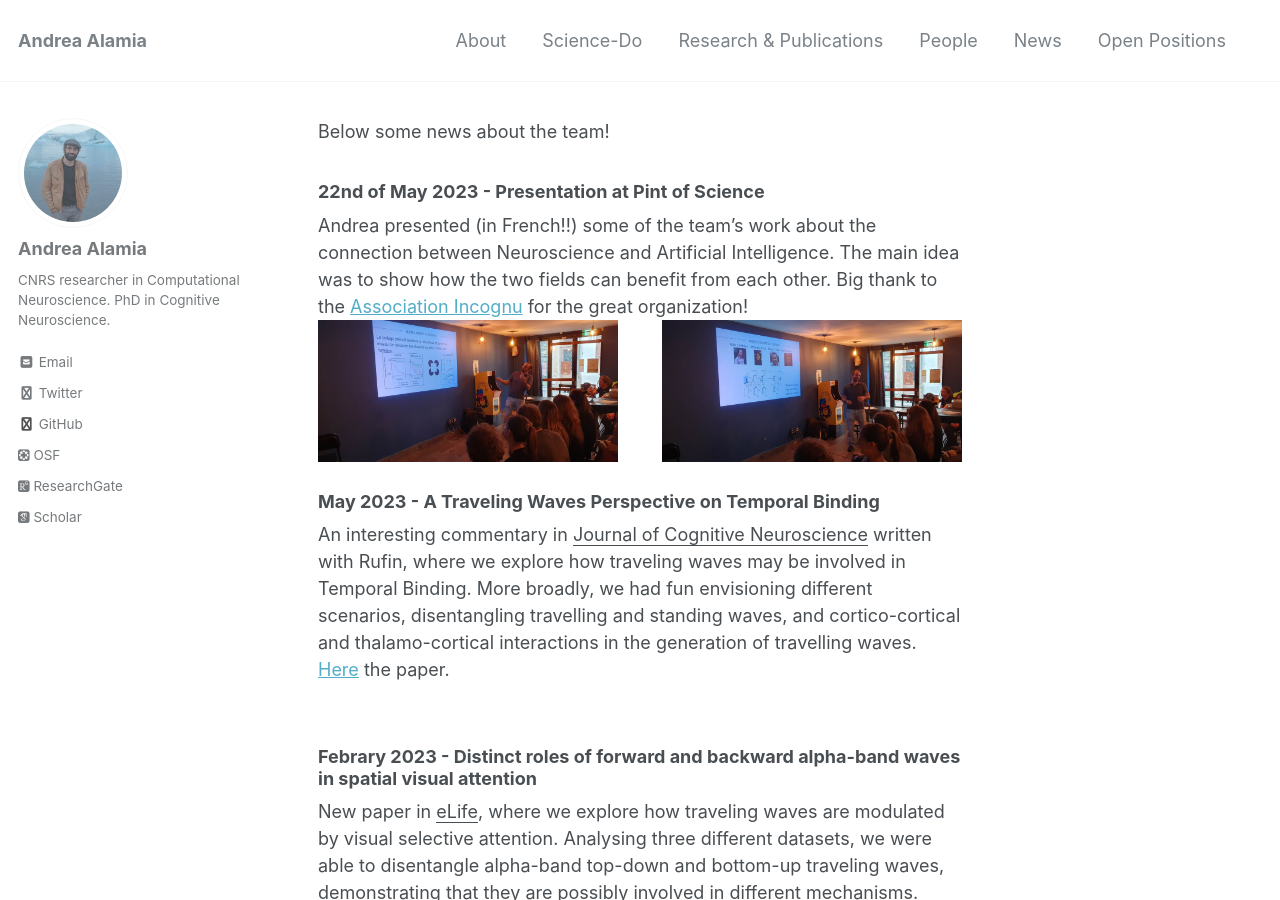
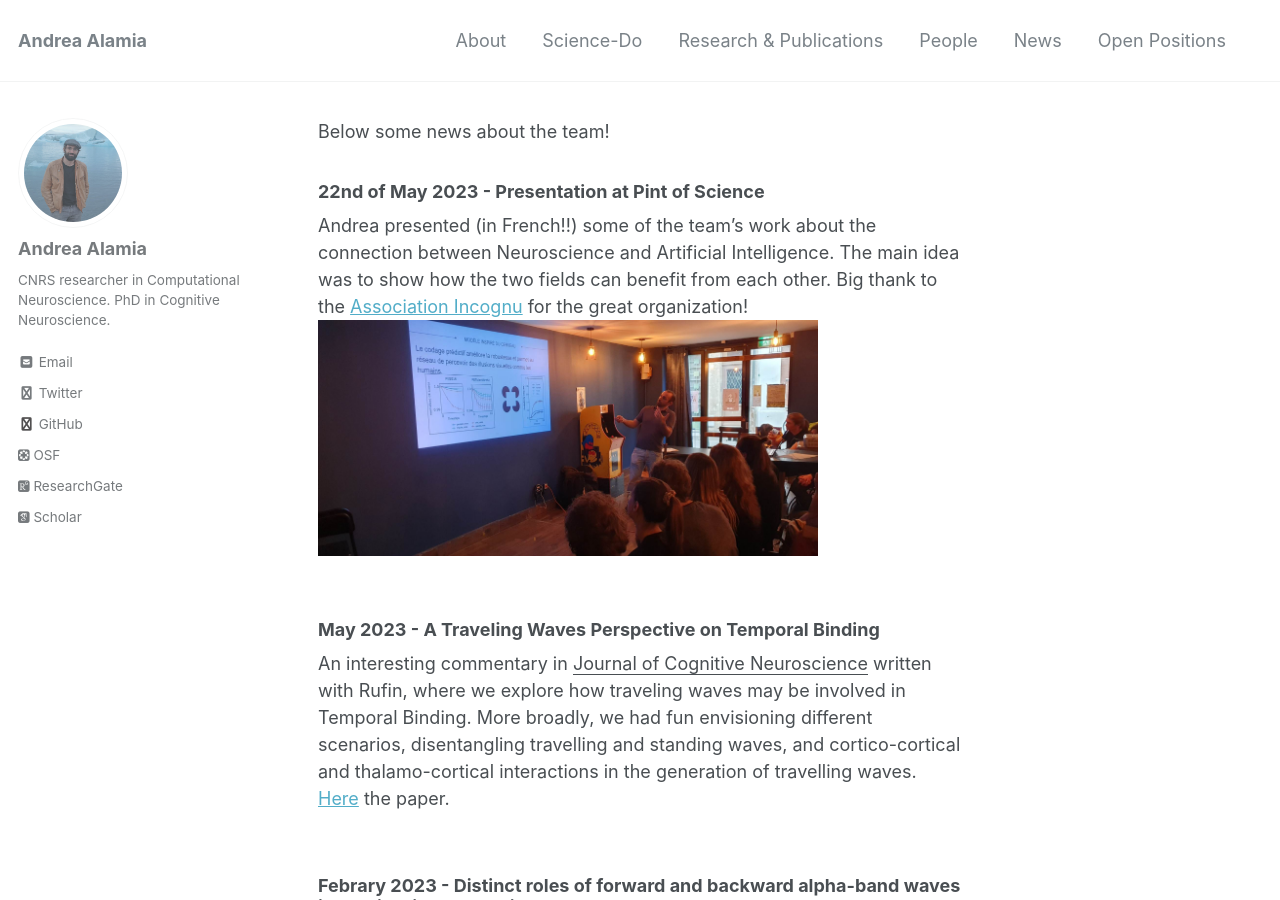
Before and after one commit to artipago/artipago.github.io, a Jekyll site: the page built from _pages/News.md, in a window 1280 px wide and 900 px high. Built offline with Jekyll 4.4.1, drawn with Linux system fonts in a browser that asks for light colours; nearby versions of some CDN libraries; some web fonts are replaced; library files that are not in the unit come from our copies.

Commit message:
Update News.md

```diff
--- a/_pages/News.md
+++ b/_pages/News.md
@@ -9,11 +9,7 @@ Below some news about the team! <br>
 
 ### 22nd of May 2023 - Presentation at Pint of Science
 Andrea presented (in French!!) some of the team's work about the connection between Neuroscience and Artificial Intelligence. The main idea was to show how the two fields can benefit from each other. Big thank to the <a href="https://blog.incognu.fr/">Association Incognu</a> for the great organization! <br>
-<img style="float: left;" src="/assets/images/PoS01.jpg" width="300" height="300">
-<img style="float: right;" src="/assets/images/PoS02.jpg" width="300" height="300">
-<br>
-<br>
-<br>
+<img src="/assets/images/PoS01.jpg" width="500" height="500">
 <br>
 <br>
 
```
